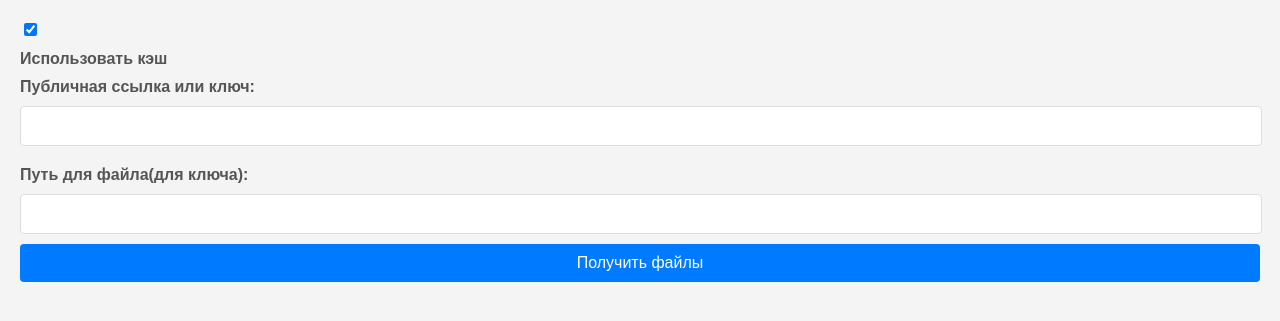
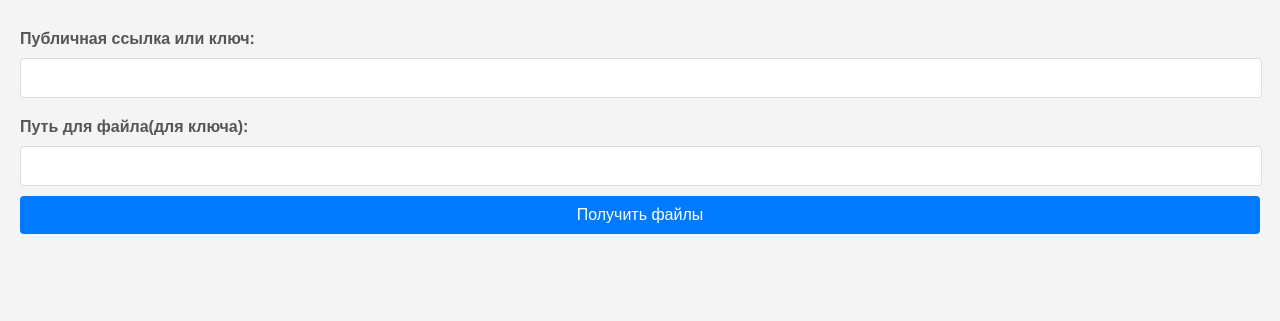
Before and after one commit to SskytT/YandexDiskAPI, a Django app: page / in a window 1280 px wide. Shown: the top 321 px of the page. Run offline with Django 5.2, Linux system fonts and the light colour scheme.

Commit message:
add comments, fix small proplems

```diff
--- a/YandexDiskAPI/YandexDiskUI/templates/YandexDiskUI/file.html
+++ b/YandexDiskAPI/YandexDiskUI/templates/YandexDiskUI/file.html
@@ -7,9 +7,8 @@
     <link rel="stylesheet" href="{% static 'css/file.css' %}">
 </head>
 <body>
-    <button id="backButton">Назад</button>
-
     <form id="fileForm">
+        <button id="backButton">Назад</button>
         <div class="form-group form-group-filter">
             <label for="public_key">Публичная ссылка или ключ:</label>
             <input type="text" name="public_key" id="public_key" maxlength="1000" required>
@@ -32,6 +31,7 @@
     </div>
     <ul id="file-list"></ul>
     <script>
+        //добавление переменных с помощью static ибо в файлах этого уже не сделать
     const staticUrl = "{% url 'file' 'public_key' 'path' %}";
     const downloadUrl = "{% url 'download_file' 'public_key' 'path' %}";
     const fileIcons = {
--- a/YandexDiskAPI/YandexDiskUI/templates/YandexDiskUI/index.html
+++ b/YandexDiskAPI/YandexDiskUI/templates/YandexDiskUI/index.html
@@ -7,10 +7,6 @@
     <link rel="stylesheet" href="{% static 'css/index.css' %}">
 </head>
 <body>
-    <div>
-        <input type="checkbox" id="use_cache" name="use_cache" checked>
-        <label for="use_cache">Использовать кэш</label>
-    </div>
     <form action="" method="GET" onsubmit="updateAction(event)">
         <label for="public_key">Публичная ссылка или ключ:</label>
         <input type="text" name="public_key" id="public_key" maxlength="1000" required>
--- a/YandexDiskAPI/YandexDiskUI/views/file_view.py
+++ b/YandexDiskAPI/YandexDiskUI/views/file_view.py
@@ -3,6 +3,6 @@ import base64
 from django.http import JsonResponse
 from YandexDiskManager.services.yandex_disk_fil_service import YandexDiskFile  # Ваш файл с функцией get_file
 
-
+#контроллер для отображения страницы файла
 class FileView(TemplateView):
     template_name = 'YandexDiskUI/file.html'
--- a/YandexDiskAPI/YandexDiskUI/views/home_page_view.py
+++ b/YandexDiskAPI/YandexDiskUI/views/home_page_view.py
@@ -1,5 +1,5 @@
 from django.views.generic import TemplateView
 
-
+#контроллер для отображения шаблона главной страницы
 class HomePageView(TemplateView):
     template_name = 'YandexDiskUI/index.html'
```
Also changed, not shown: YandexDiskAPI/YandexDiskManager/services/yandex_disk_fil_service.py (+12 -1 lines), YandexDiskAPI/YandexDiskManager/views/file_view.py (+7 -1 lines), YandexDiskAPI/YandexDiskUI/static/js/file.js (+34 -14 lines).
